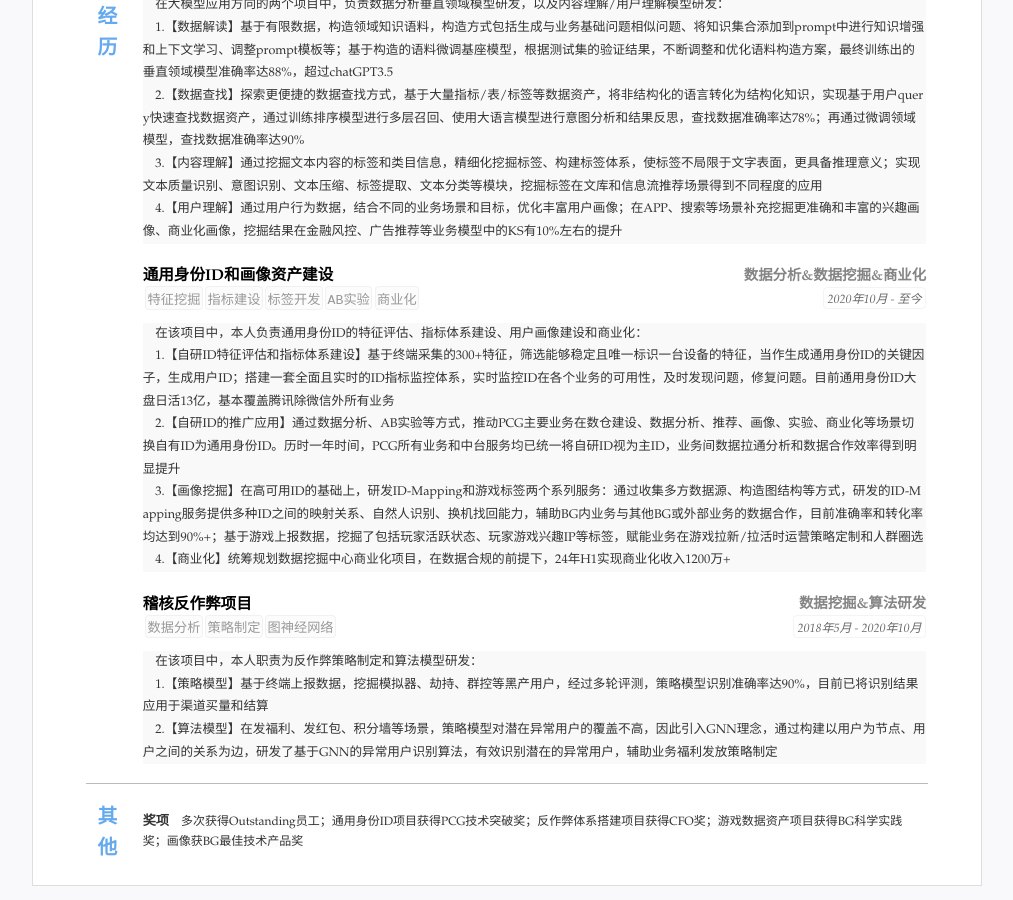
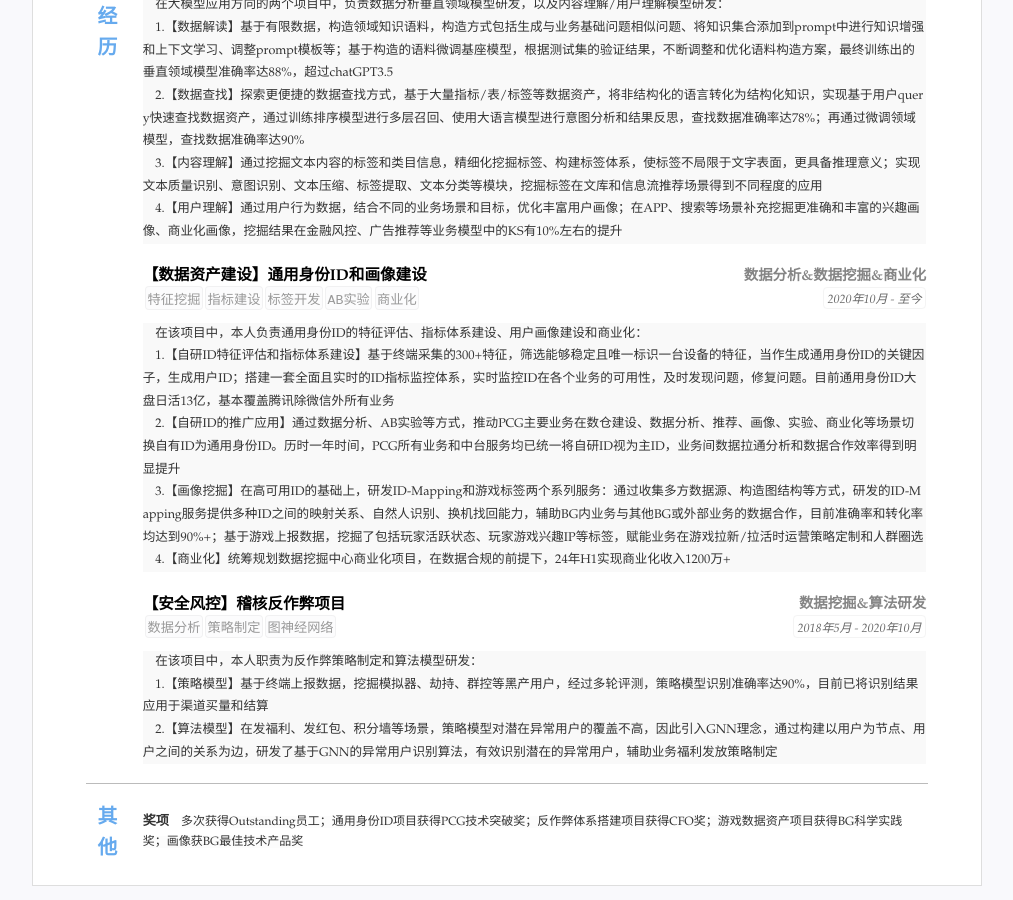
Before and after one commit to wenruity/resume1, a Jekyll site: the page built from index.html, in a window 1280 px wide and 900 px high, scrolled down 1054 px. Shown: the whole window, without its empty margins (133-1146 px from the left). Built offline with Jekyll 4.4.1, drawn with Linux system fonts in a browser that asks for light colours.

Commit message:
Update resume.yml

```diff
--- a/_data/resume.yml
+++ b/_data/resume.yml
@@ -106,7 +106,7 @@ main: #简历主要内容，
             4.【用户理解】通过用户行为数据，结合不同的业务场景和目标，优化丰富用户画像；在APP、搜索等场景补充挖掘更准确和丰富的兴趣画像、商业化画像，挖掘结果在金融风控、广告推荐等业务模型中的KS有10%左右的提升
     sub: 算法研发
 
-  - title: 通用身份ID和画像资产建设
+  - title: 【数据资产建设】通用身份ID和画像建设
     duration: 2020年10月 - 至今
     tags:
     - 特征挖掘
@@ -121,7 +121,7 @@ main: #简历主要内容，
             4.【商业化】统筹规划数据挖掘中心商业化项目，在数据合规的前提下，24年H1实现商业化收入1200万+
     sub: 数据分析&数据挖掘&商业化
 
-  - title: 稽核反作弊项目
+  - title: 【安全风控】稽核反作弊项目
     # summary: Projects' introduction or summary
     duration: 2018年5月 - 2020年10月
     tags:
```
